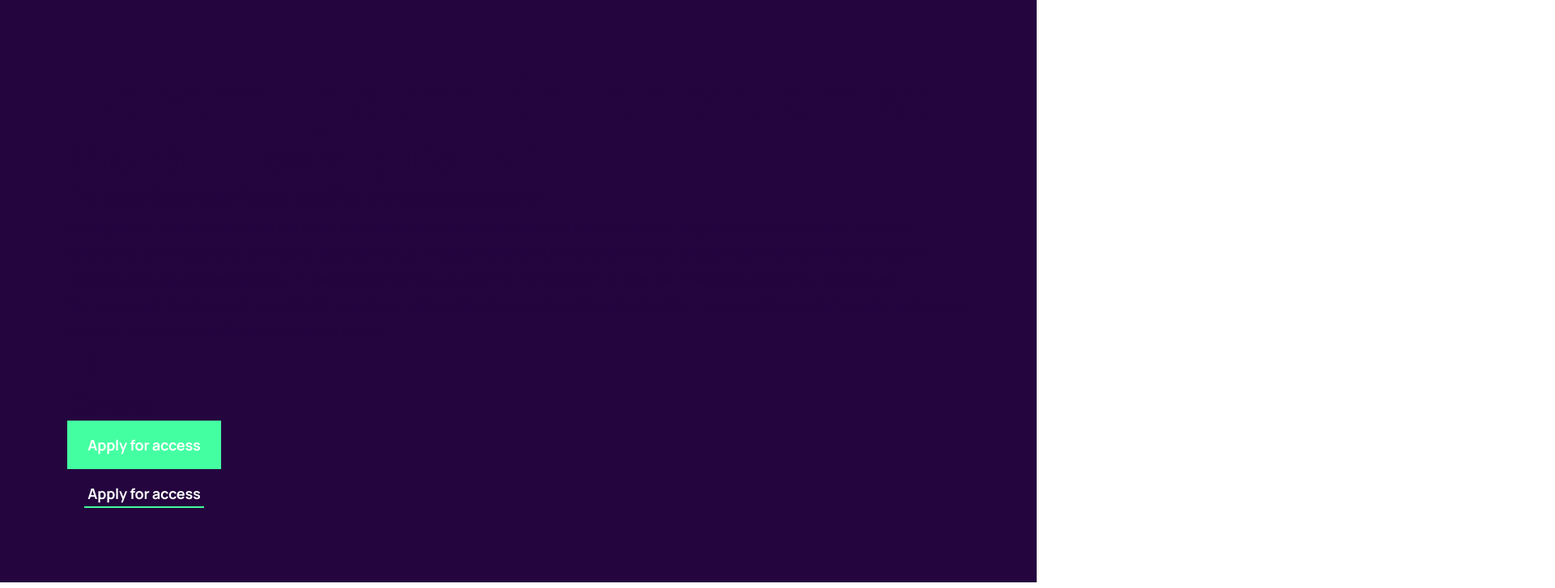
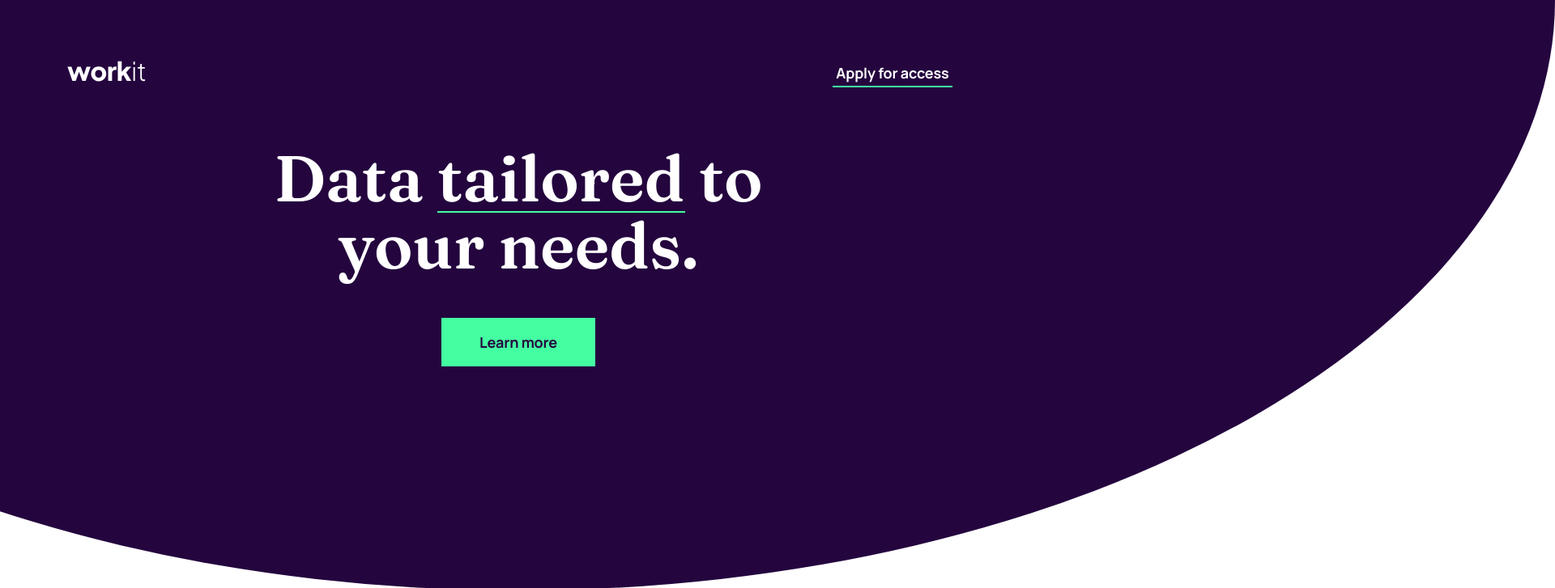
Before and after one commit to Saurav-98/Workit_landing_page, a website built with Vite: page index.html in a window 1280 px wide. Shown: the top 727 px of the page at 81% size, 1920 px wide, since content can reach past the window. Built offline with nearby package versions, Linux system fonts and the light colour scheme.

Commit message:
header section completed

```diff
--- a/css/sections/desktop.css
+++ b/css/sections/desktop.css
@@ -1,5 +1,36 @@
 header {
+  /* background-color: var(--clr-primary); */
+  color: var(--clr-white);
+  padding: 6rem;
+  height: 73rem;
+  position: relative;
+}
+header::before {
+  z-index: -1;
+  position: absolute;
+  content: "";
+  inset: 0;
+  width: 100%;
+  height: 100%;
   background-color: var(--clr-primary);
-  color: var(--clr-white);
-  padding: 8rem 0;
+  border-radius: 0 0 50% 50% / 0 0 100% 100%;
+  transform: scaleX(2);
 }
+
+header nav {
+  display: flex;
+  align-items: center;
+  justify-content: space-between;
+}
+
+.hero-content {
+  margin: 6rem auto;
+  text-align: center;
+  display: flex;
+  flex-direction: column;
+  gap: 5rem;
+  align-items: center;
+}
+.hero-content h1 {
+  max-width: 64rem;
+}
--- a/css/sections/reusable.css
+++ b/css/sections/reusable.css
@@ -10,6 +10,9 @@
 .heading--primary {
   font-size: 8rem;
   line-height: 100%;
+}
+header .heading--primary {
+  color: var(--clr-white);
 }
 .heading--secondary {
   font-size: 5.6rem;
@@ -56,6 +59,7 @@
 /* Buttons */
 
 .btn:link {
+  display: inline-block;
   width: 19rem;
   height: 6rem;
   display: grid;
@@ -101,3 +105,9 @@
 .btn--secondary:is(:hover, :focus-visible) {
   color: var(--clr-accent);
 }
+
+.underline {
+  display: inline-block;
+  padding-bottom: 1px;
+  border-bottom: 2px solid var(--clr-accent);
+}
--- a/index.html
+++ b/index.html
@@ -55,27 +55,18 @@
   Apply for access -->
     <header>
       <div class="container">
-        <h1 class="heading--primary">Lorem ipsum dolor sit amet</h1>
-        <h2 class="heading--secondary">Morbi in sem quis dui</h2>
-        <h3 class="heading--tertiary">
-          Phasellus ultrices nulla vulputate sem
-        </h3>
-
-        <p class="para">
-          Sed egestas, ante et vulputate volutpat, eros pede semper est, vitae
-          luctus metus libero eu augue. Morbi purus libero, faucibus adipiscing,
-          commodo quis, gravida id, est. Sed lectus. Praesent elementum
-          hendrerit tortor. Sed semper lorem at felis. Vestibulum volutpat,
-          lacus a ultrices sagittis, mi neque euismod dui, eu pulvinar nunc
-          sapien ornare nisl. Phasellus pede arcu, dapibus eu, fermentum et,
-          dapibus sed, urna. Morbi interdum mollis sapien. Sed ac risus.
-          Phasellus lacinia, magna a ullamcorper laoreet, lectus arcu pulvinar
-          risus, vitae facilisis libero dolor a purus.
-        </p>
-        <div class="number-bullet">2</div>
-        <div class="heading--tertiary">Colors</div>
-        <a href="#" class="btn btn--primary">Apply for access</a>
-        <a href="#" class="btn btn--secondary">Apply for access</a>
+        <nav>
+          <div class="logo">
+            <img src="./assets/logo-light.svg" alt="workit logo" />
+          </div>
+          <a href="" class="btn btn--secondary">Apply for access</a>
+        </nav>
+        <div class="hero-content">
+          <h1 class="heading--primary">
+            Data <span class="underline">tailored</span> to your needs.
+          </h1>
+          <a href="" class="btn btn--primary">Learn more</a>
+        </div>
       </div>
     </header>
   </body>
```
